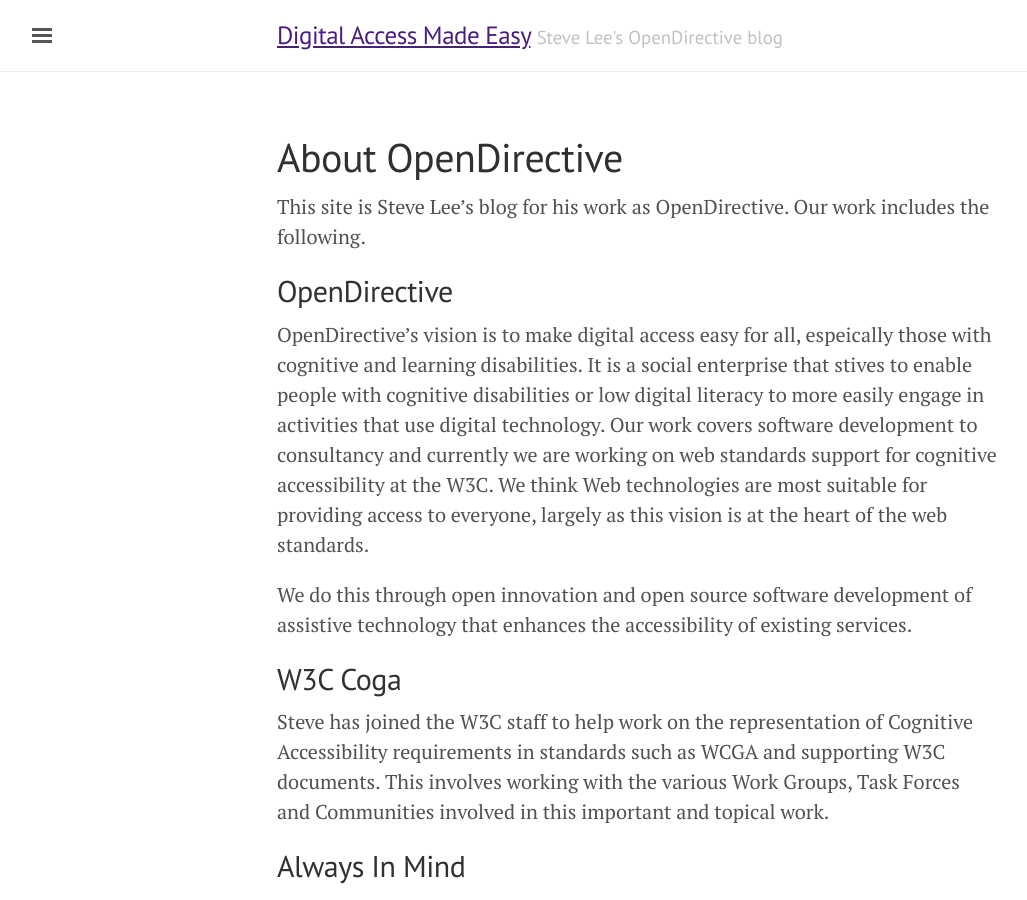
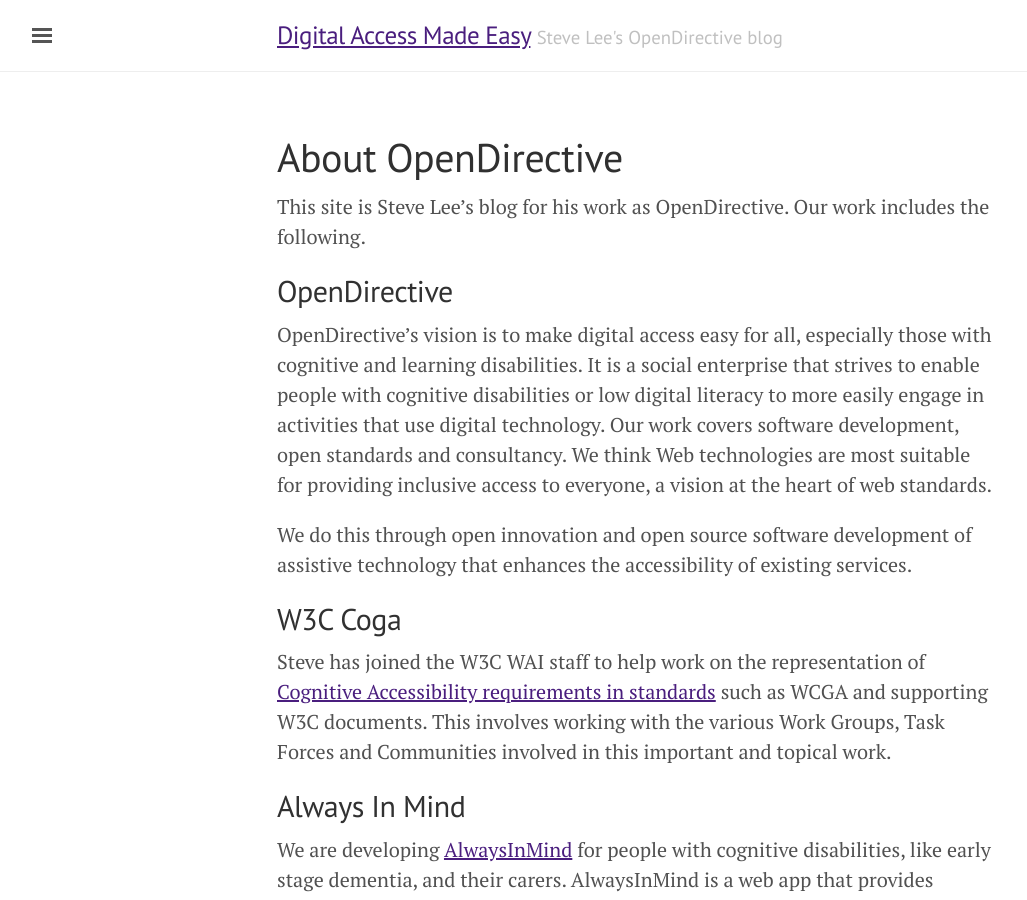
Before and after one commit to OpenDirective/opendirective.github.io, a Jekyll site: the page built from about.md, in a window 1280 px wide and 900 px high. Shown: the whole window, without its empty margins (3-1030 px from the left). Built offline with Jekyll 4.4.1, drawn with Linux system fonts in a browser that asks for light colours.

Commit message:
Update About page

```diff
--- a/about.md
+++ b/about.md
@@ -7,13 +7,13 @@
 
 ## OpenDirective
 
-OpenDirective's vision is to make digital access easy for all, espeically those with cognitive and learning disabilities. It is a social enterprise that stives to enable people with cognitive disabilities or low digital literacy to more easily engage in activities that use digital technology. Our work covers software development to consultancy and currently we are working on web standards support for cognitive accessibility at the W3C. We think Web technologies are most suitable for providing access to everyone, largely as this vision is at the heart of the web standards.
+OpenDirective's vision is to make digital access easy for all, especially those with cognitive and learning disabilities. It is a social enterprise that strives to enable people with cognitive disabilities or low digital literacy to more easily engage in activities that use digital technology. Our work covers software development, open standards and consultancy. We think Web technologies are most suitable for providing inclusive access to everyone, a vision at the heart of web standards.
 
 We do this through open innovation and open source software development of assistive technology that enhances the accessibility of existing services.
 
 ## W3C Coga
 
-Steve has joined the W3C staff to help work on the representation of Cognitive Accessibility requirements in standards such as WCGA and supporting W3C documents. This involves working with the various Work Groups, Task Forces and Communities involved in this important and topical work.
+Steve has joined the W3C WAI staff to help work on the representation of [Cognitive Accessibility requirements in standards](https://www.w3.org/WAI/cognitive/) such as WCGA and supporting W3C documents. This involves working with the various Work Groups, Task Forces and Communities involved in this important and topical work.
 
 ## Always In Mind
 
@@ -28,7 +28,7 @@
 
 ## Mulberry Symbols
 
-Garry Paxton created the [Mulberry Symbol set](https://straight-street.org) for people who use symbols to communicate with others, often via printed images on a board or an electronic AAC device. The symbols were developed to overcome the expensive licence fees of existing proprietary sets and to allow them to be used in innovate ways online. They feature unusual images aimed at adults. Garry assigned copyright over to Steve Lee who is maintaining the symbols and website. We have already collaborated with the open source [cboard](https://www.cboard.io) which uses the symbols and hope to see more uses, including the [Global Symbol Dictionary](https://globalsymbols.com).
+Garry Paxton created the [Mulberry Symbol set](https://mulberrysymbols.org) for people who use symbols to communicate with others, often via printed images on a board or an electronic AAC device. The symbols were developed to overcome the expensive licence fees of existing proprietary sets and to allow them to be used in innovate ways online. They feature unusual images aimed at adults. Garry assigned copyright over to Steve Lee who is maintaining the symbols and website. We have already collaborated with the open source [cboard](https://www.cboard.io) which uses the symbols and hope to see more uses, including the [Global Symbol Dictionary](https://globalsymbols.com).
 
 <hr>
 
```
